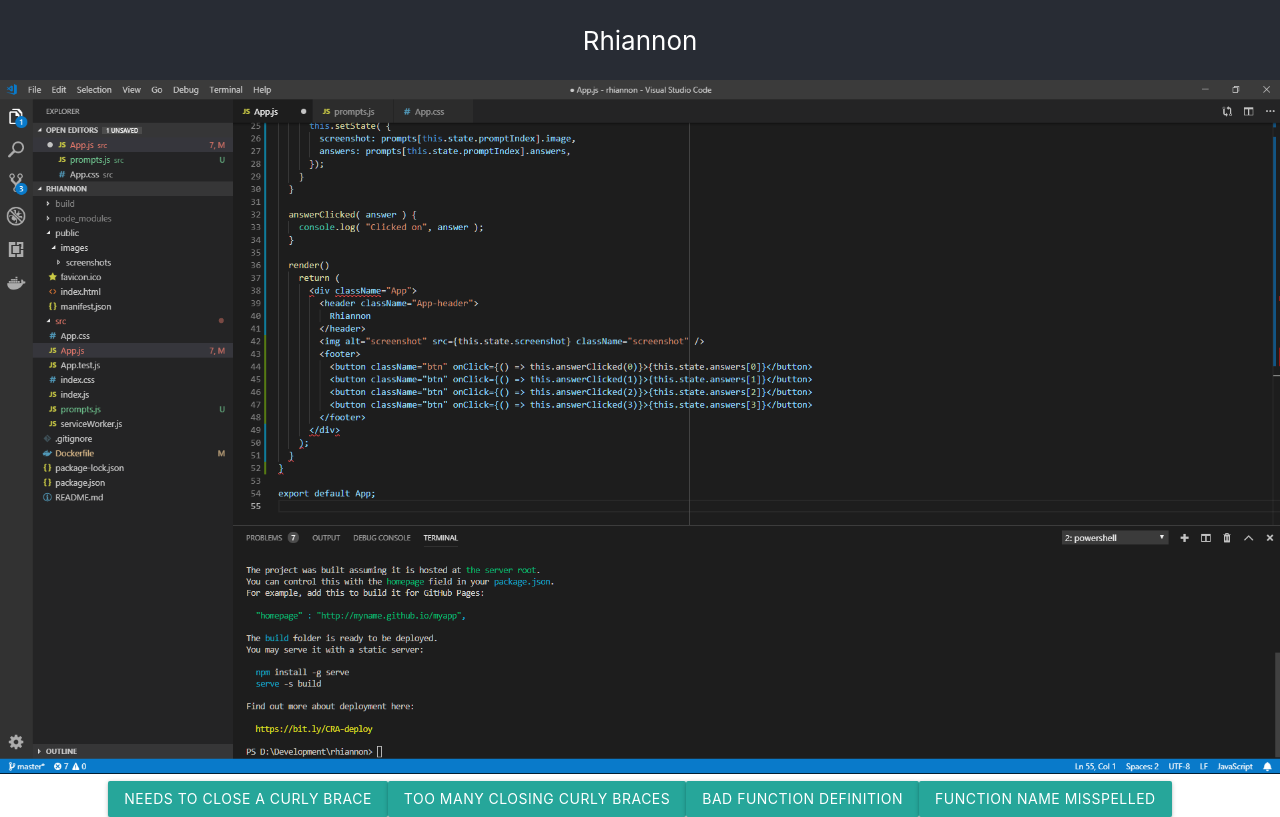
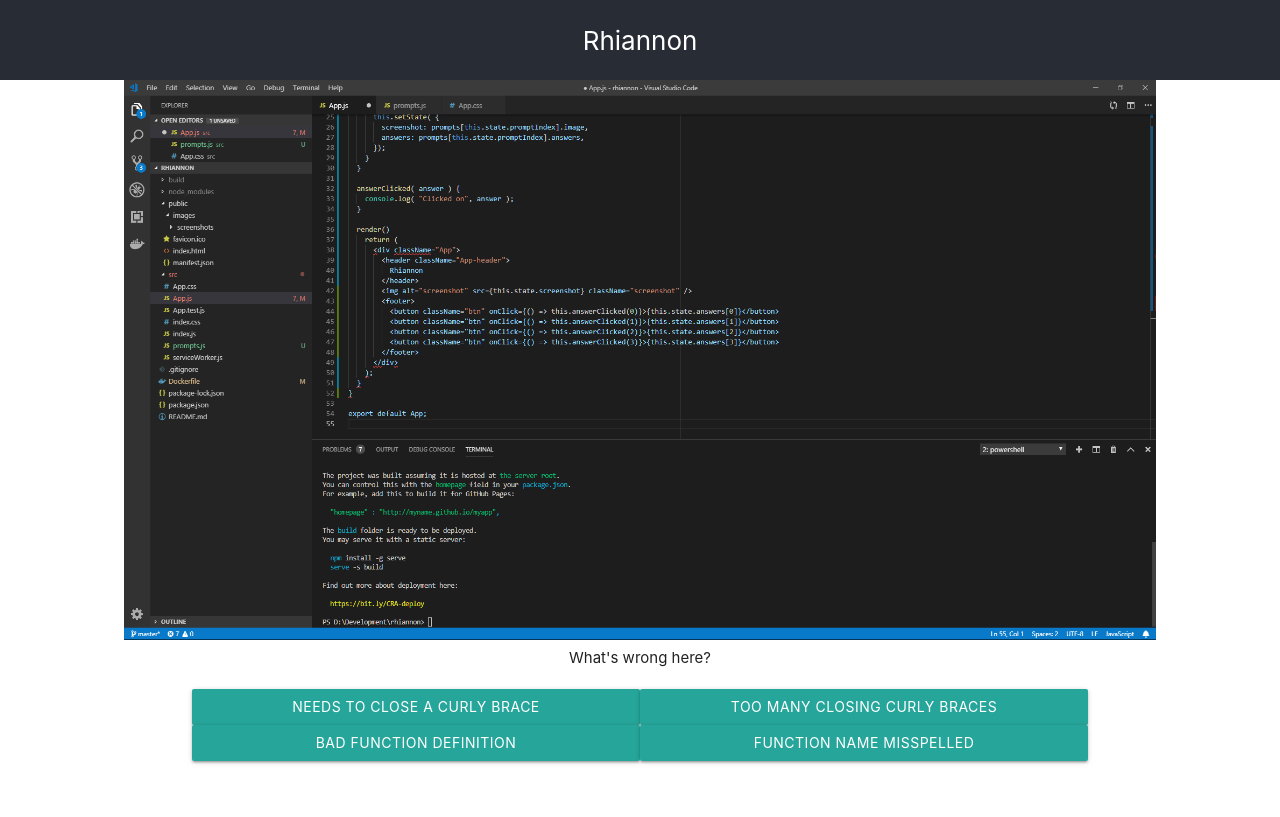
Before and after one commit to BrentNewhall/rhiannon, a React (Create React App) app: page / in a window 1280 px wide. Built offline with nearby package versions, Linux system fonts and the light colour scheme.

Commit message:
Add question and tweak for Materialize

```diff
--- a/src/App.css
+++ b/src/App.css
@@ -14,5 +14,9 @@
 }
 
 .screenshot {
-  width: 100%;
+  height: 70vh;
 }
+
+footer {
+  height: 20vh;
+}
--- a/src/App.js
+++ b/src/App.js
@@ -40,11 +40,18 @@
           Rhiannon
         </header>
         <img alt="screenshot" src={this.state.screenshot} className="screenshot" />
-        <footer>
-          <button className="btn" onClick={() => this.answerClicked(0)}>{this.state.answers[0]}</button>
-          <button className="btn" onClick={() => this.answerClicked(1)}>{this.state.answers[1]}</button>
-          <button className="btn" onClick={() => this.answerClicked(2)}>{this.state.answers[2]}</button>
-          <button className="btn" onClick={() => this.answerClicked(3)}>{this.state.answers[3]}</button>
+        <footer className="container">
+        <div className="row">
+          <div className="col m12 question">
+            What's wrong here?
+          </div>
+        </div>
+        <div className="row">
+          <button className="btn col m6" onClick={() => this.answerClicked(0)}>{this.state.answers[0]}</button>
+          <button className="btn col m6" onClick={() => this.answerClicked(1)}>{this.state.answers[1]}</button>
+          <button className="btn col m6" onClick={() => this.answerClicked(2)}>{this.state.answers[2]}</button>
+          <button className="btn col m6" onClick={() => this.answerClicked(3)}>{this.state.answers[3]}</button>
+        </div>
         </footer>
       </div>
     );
```
